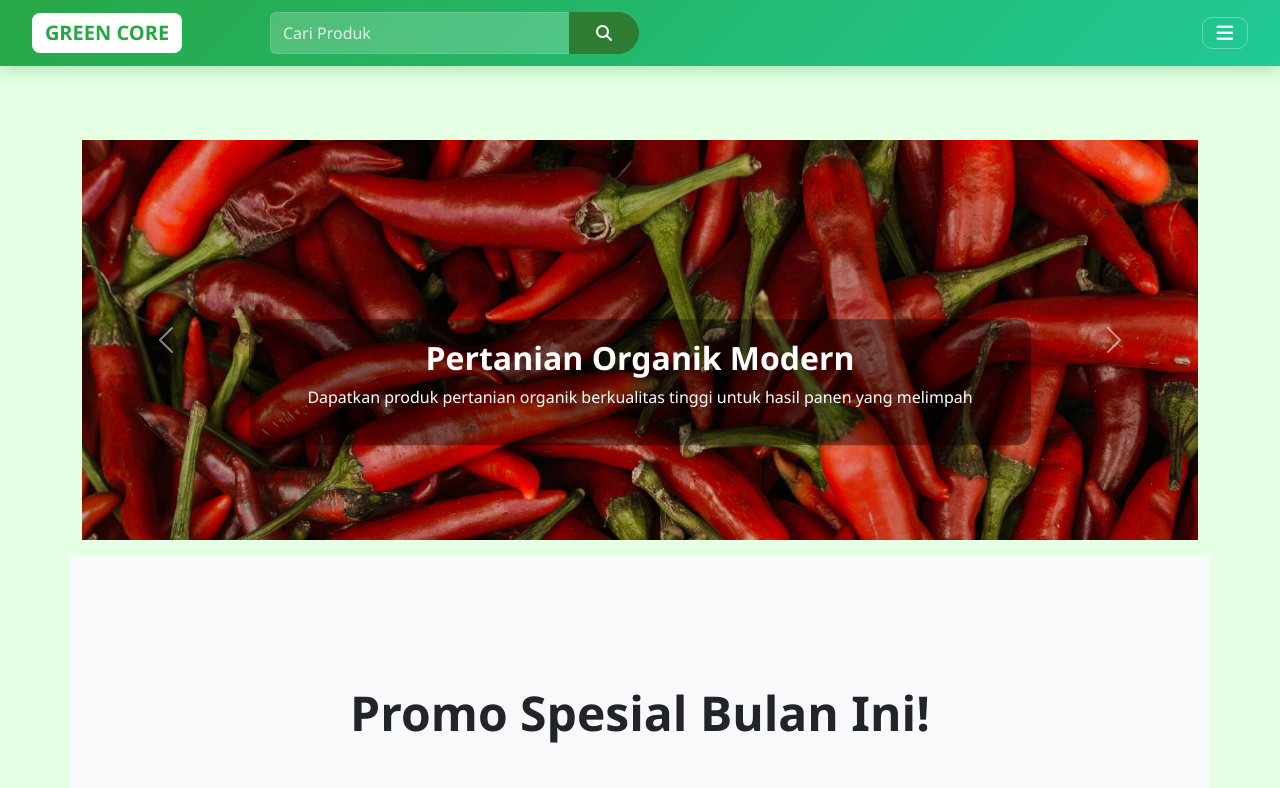
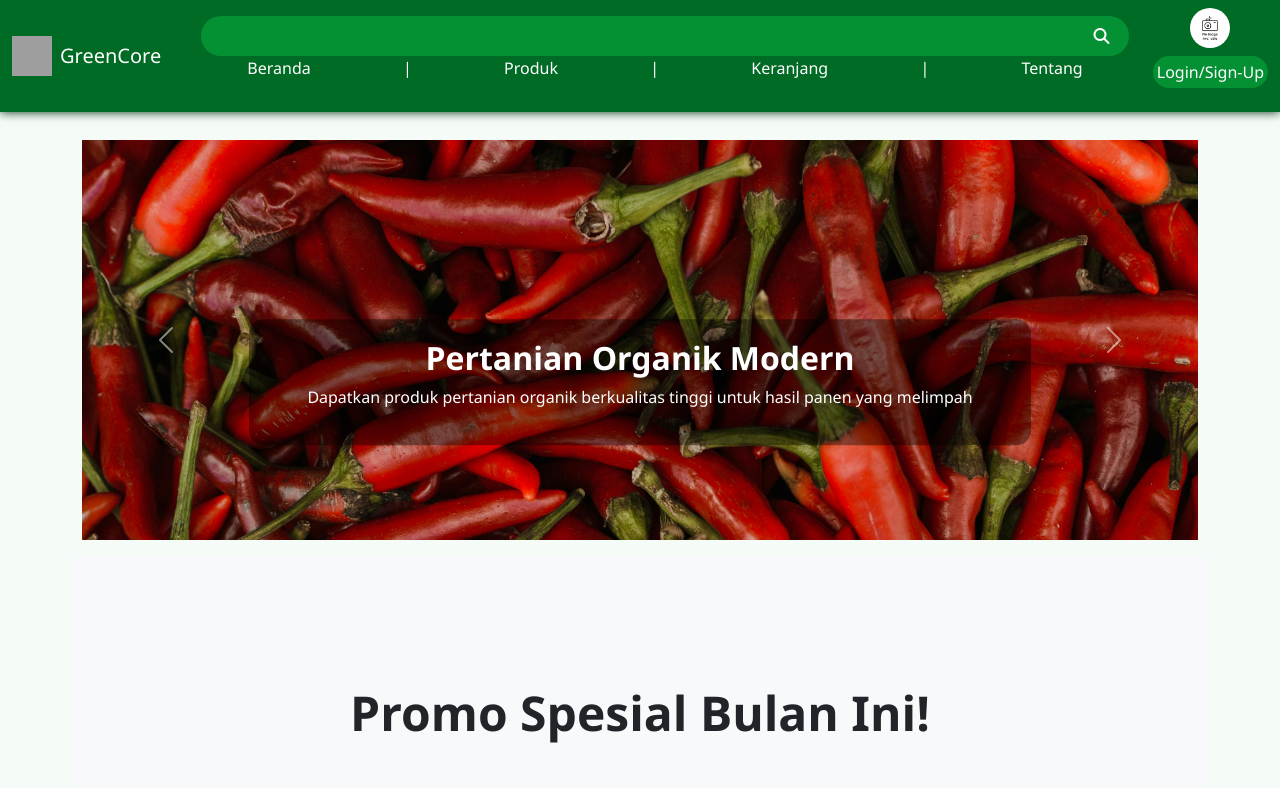
Before and after one commit to 1ducky/FitCom-Online-Shop-Project, a PHP site: page /Green-Core/ in a window 1280 px wide. Shown: the top 788 px of the page. Run offline with PHP 8.4, Linux system fonts and the light colour scheme; data that the repository does not hold is empty; some libraries are stand-ins or nearby versions; grey boxes are pictures that could not be loaded.

Commit message:
new ui navbar

```diff
--- a/component/navbar.php
+++ b/component/navbar.php
@@ -1,52 +1,62 @@
 <?php if (session_status() === PHP_SESSION_NONE) session_start(); ?>
-<!-- Navbar -->
-<nav class="navbar navbar-expand-lg navbar-custom fixed-top">
-    <div class="container-fluid">
-        <a class="navbar-brand" href="<?= $basepath?>/">
-            <div class="brand-img">GREEN CORE</div>
+
+<nav class="navbar ic ic-shadow navbar-expand-lg fixed-top justify-content-around ">
+    <div class="container-fluid gap-4">
+        <!-- Brand -->
+        <a class="d-flex gap-2" href="<?= $basepath?>/">
+            <img src="<?= $basepath ?>/assets/icon.png" alt="GreenCore" class="icon">
+            <div class="navbar-brand text-white">GreenCore</div>
         </a>
-
-        <!-- Search Box (desktop) -->
-        <div class="d-none d-lg-flex align-items-center flex-grow-1 mx-lg-4">
-            <div class="input-group">
-                <input type="search"
-                       name="query"
-                       id="searchInputDesktop"
-                       class="form-control search-custom ms-lg-5"
-                       placeholder="Cari Produk"
-                       value="<?= ($_GET['keyword']) ?? ''?>"
-                       required>
-                <button class="btn btn-success" id="searchBtnDesktop">
-                    <i class="fas fa-search"></i>
-                </button>
+        <!-- Center Content -->
+        <div class="flex-fill flex-column gap-2 d-flex text-white d-none d-md-block">
+            <div class=" input px-2 d-flex justify-content-around align-items-center text-white flex-fill rounded-pill sc">
+                <input type="text" name="" id="" class="container-fluid  sc">
+                <button class="border-0 bg-transparent text-white icon "><i class="fas fa-search"></i></button>
+            </div>
+            <div class="link">
+                <ul class="d-flex justify-content-around list-unstyled text-white">
+                    <li class="text-decoration-none">Beranda</li>
+                    |
+                    <li class="text-decoration-none">Produk</li>
+                    |
+                    <li class="text-decoration-none">Keranjang</li>
+                    |
+                    <li class="text-decoration-none">Tentang</li>
+                </ul>
             </div>
         </div>
+        <!-- End Centent -->
+         <div class="text-white d-flex justify-content-md-end justify-content-around flex-md-shrink-1 flex-md-shrink-0 gap-4 gap-md-0">
+             <!-- Mobile Search Box -->
+              <button class="rounded-circle sc d-block d-md-none me-2 icon" id="mobileSearchBtn">
+                 <i class="fas fa-search"></i>
+             </button>
 
-        <!-- Search Icon (mobile) -->
-        <button class="btn btn-success d-lg-none me-2" id="mobileSearchBtn">
-            <i class="fas fa-search"></i>
-        </button>
+             <!-- Login User -->
+             <div class="d-flex flex-column justify-content-center align-content-center gap-2 ">
+                 <center>
+                     <img src="<?= $basepath ?>/image/notfound.jpg" alt="GreenCore" class="icon rounded-circle">
+                 </center>
+                 <p class="sc rounded-pill p-1 d-none d-md-block">Login/Sign-Up</p>
+             </div>
 
-        <!-- Toggler -->
-        <button class="navbar-toggler navbar-toggler-custom" type="button" data-bs-toggle="offcanvas" data-bs-target="#navtoggler" aria-controls="navtoggler">
-            <i class="fas fa-bars"></i>
-        </button>
+             <!-- Mobile Menu Toggler -->
+              <button class=" sc d-block d-md-none icon rounded-circle" type="button" data-bs-toggle="offcanvas" data-bs-target="#navtoggler" aria-controls="navtoggler">
+                 <i class="fas fa-bars"></i>
+             </button>
+
+         </div>
+
     </div>
 </nav>
-
 <!-- Search input muncul saat icon ditekan (mobile) -->
-<div id="mobileSearchBox" class="d-lg-none px-3 py-2 bg-light d-none fixed-top z-1 ">
-    <div class="input-group">
-        <input type="text"
-               name="query"
-               id="searchInputMobile"
-               class="form-control"
-               placeholder="Cari Produk"
-               value="<?= ($_GET['keyword']) ?? ''?>"
-               required>
-        <button class="btn btn-success" id="searchBtnMobile">
-            <i class="fas fa-search"></i>
+<div id="mobileSearchBox" class="text-white d-lg-none px-3 py-2 bg-light d-none fixed-top z-1 ">
+    <div class="input px-2 d-flex justify-content-around align-items-center text-white flex-fill rounded-pill sc">
+        <button class="rounded-circle sc d-block d-md-none icon z-2" id="mobileSearchBtn">
+            <
         </button>
+        <input type="text" name="" id="searchInputMobile" class="container-fluid  sc">
+        <button class="btn "><i class="fas fa-search"></i></button>
     </div>
 </div>
 
@@ -88,8 +98,6 @@
     </div>
 </div>
 
-
-
 <script>
         $(document).ready(function(){
     function doSearch(keyword){
--- a/css/base.css
+++ b/css/base.css
@@ -17,9 +17,33 @@ body,html{
 
 
 }
+/* Base Configuration */
+input:focus{
+  outline: none;
+  box-shadow: none;
+  border: none;
+}
+.icon{
+  width: 40px;
+  height: 40px;
+}
+
+
+/* Base Color */
+.ic{
+  background-color: #006b24;
+}
+.ic-shadow{
+  box-shadow: 0px 0px 10px 0px #002c0f;
+}
+.sc{
+  background-color: #049133;
+  border: none;
+}
+
+
 
 .root{
-  background-color: rgb(228, 255, 228);
   padding-top: 120px;
 
 }
```
Also changed, not shown: component/navbar-old.php (added, +129 -0 lines).
